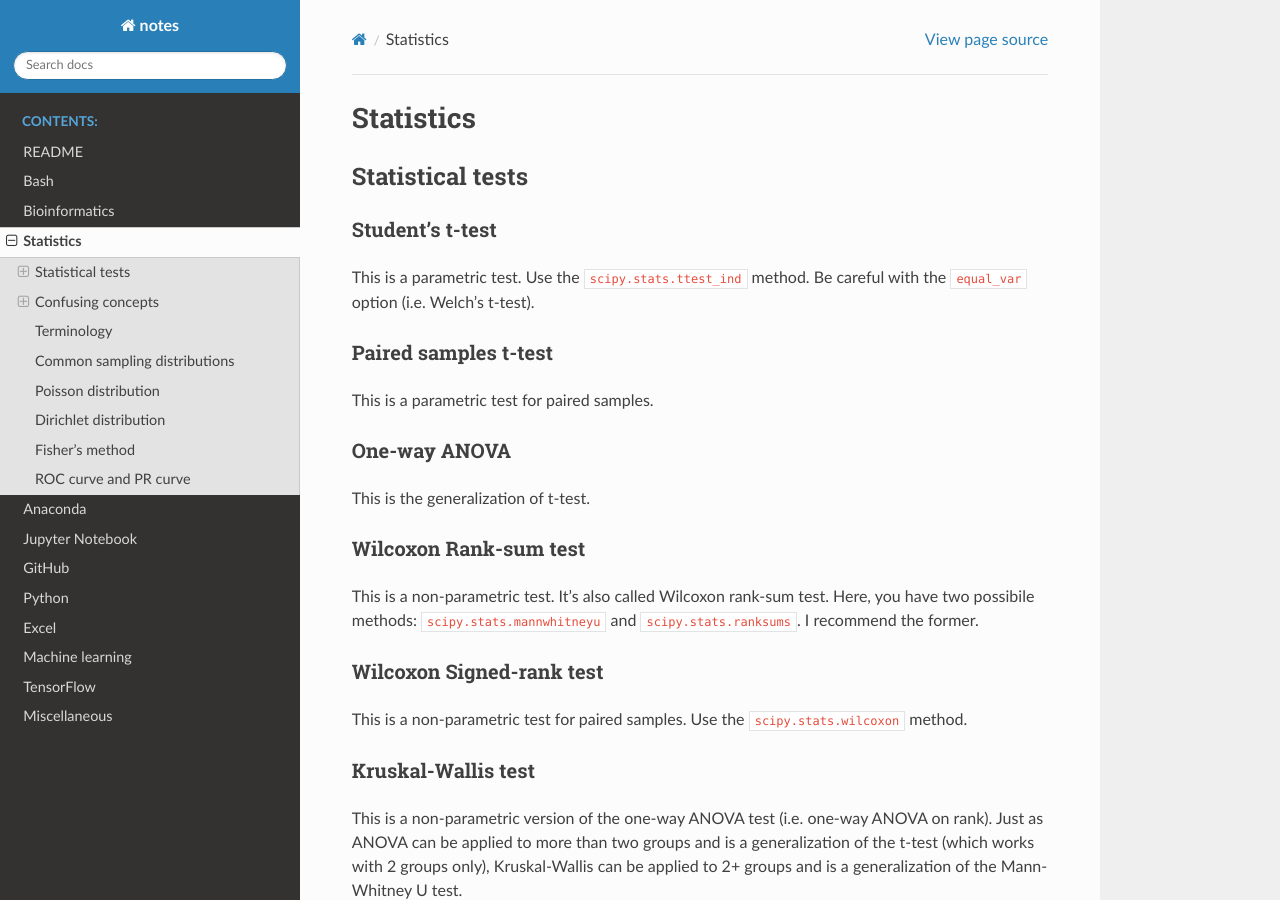
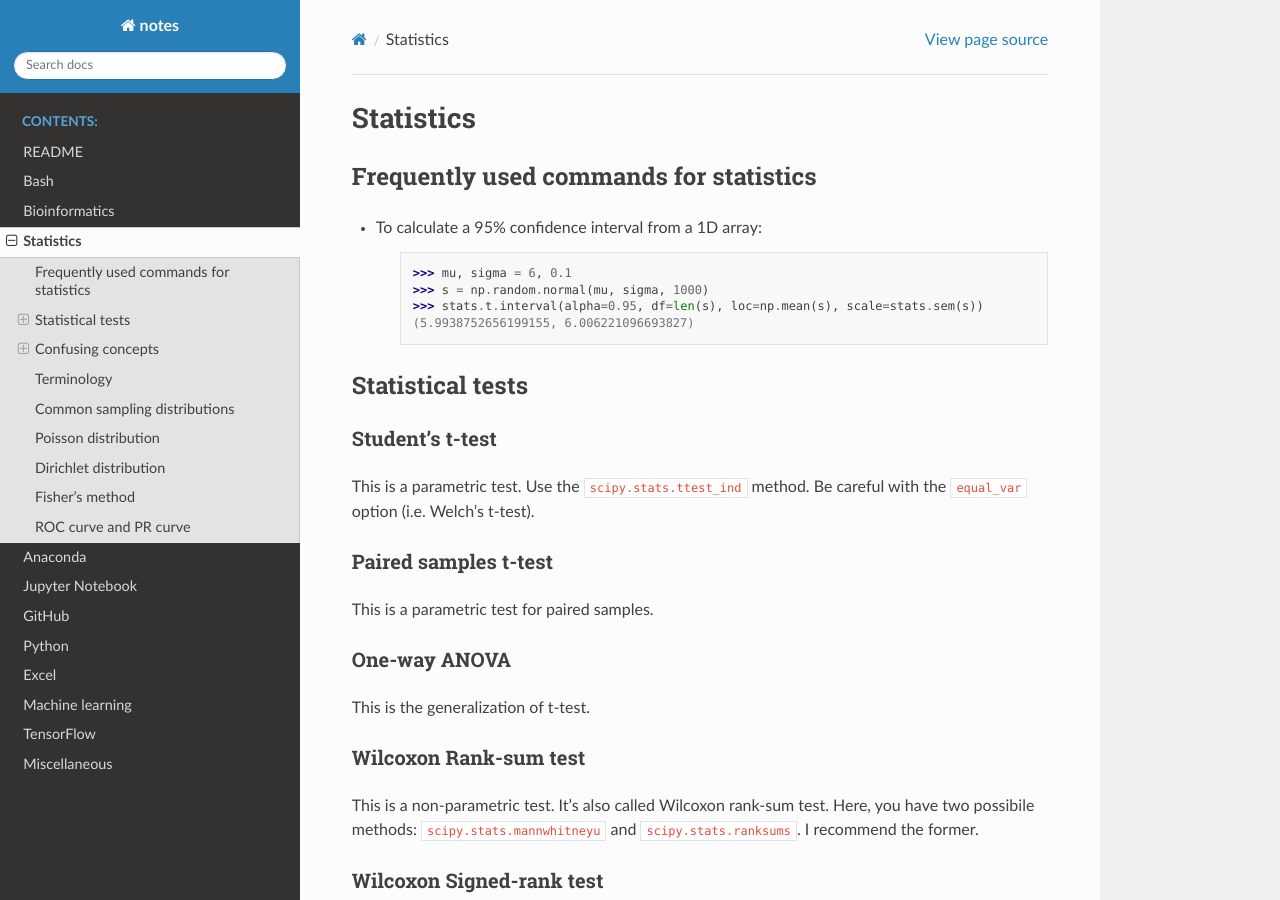
Before and after one commit to sbslee/notes, a Sphinx documentation site: the page built from docs/statistics.rst, in a window 1280 px wide and 900 px high. Built offline with Sphinx 7.4.7 and the Read the Docs theme 2.0.0, drawn with Linux system fonts in a browser that asks for light colours.

Commit message:
Update notes

```diff
--- a/docs/statistics.rst
+++ b/docs/statistics.rst
@@ -1,5 +1,17 @@
 Statistics
 **********
+
+Frequently used commands for statistics
+=======================================
+
+* To calculate a 95% confidence interval from a 1D array:
+
+    .. code:: python3
+
+        >>> mu, sigma = 6, 0.1
+        >>> s = np.random.normal(mu, sigma, 1000)
+        >>> stats.t.interval(alpha=0.95, df=len(s), loc=np.mean(s), scale=stats.sem(s))
+        (5.9938752656199155, 6.006221096693827)
 
 Statistical tests
 =================
```
